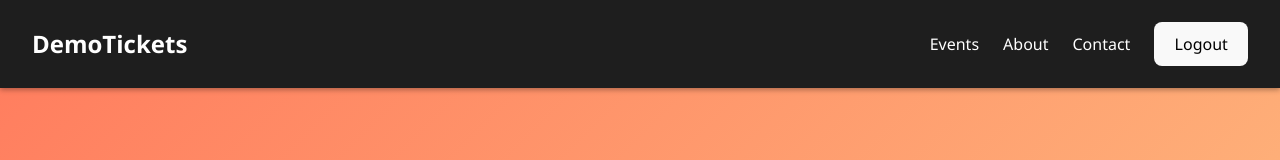
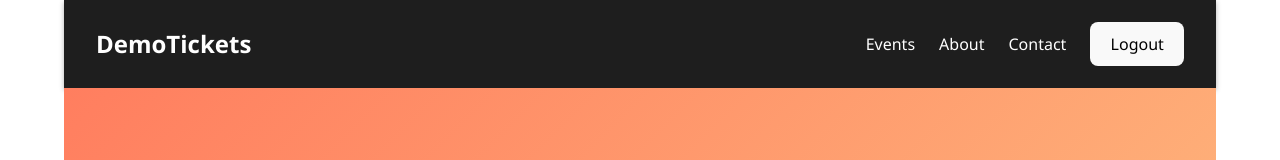
Before and after one commit to sppaskal/demo-tickets-fe, a React (Vite) app: page /home in a window 1280 px wide. Shown: the top 160 px of the page. Built offline with nearby package versions, Linux system fonts and the light colour scheme.

Commit message:
Added app container to center pages
- Added an app container div which centers pages and keeps them from being too stretched
- Adjusted the Login page to work with new app container
- Extracted custom logout button styling to its own LogoutButton.css file

```diff
--- a/src/App.css
+++ b/src/App.css
@@ -2,6 +2,18 @@ body, html, #root {
   height: 100%;
   width: 100%;
   margin: 0;
+}
+
+.app-container {
+  width: 90%;
+  max-width: 1600px;
+  margin: 0 auto;
+}
+
+@media (max-width: 700px) {
+  .app-container {
+    width: 100%;
+  }
 }
 
 .logo {
--- a/src/App.jsx
+++ b/src/App.jsx
@@ -1,16 +1,17 @@
-// src/App.jsx
 import { BrowserRouter, Routes, Route } from 'react-router-dom'
 import Login from './pages/Login.jsx'
 import Home from './pages/Home.jsx'
+import './App.css'
 
 function App () {
   return (
     <BrowserRouter>
-      <Routes>
-        <Route path='/login' element={<Login />} />
-        <Route path='/home' element={<Home />} />
-        {/* Add more routes here as needed */}
-      </Routes>
+      <div className='app-container'>
+        <Routes>
+          <Route path='/login' element={<Login />} />
+          <Route path='/home' element={<Home />} />
+        </Routes>
+      </div>
     </BrowserRouter>
   )
 }
--- a/src/styles/Home.css
+++ b/src/styles/Home.css
@@ -5,7 +5,6 @@ body {
 }
 
 .home-content {
-  padding-top: 5rem;
   text-align: center;
 }
 
@@ -13,12 +12,6 @@ body {
   padding: 3rem 1rem;
   background: linear-gradient(135deg, #ff7e5f, #feb47b);
   color: white;
-}
-
-@media (max-width: 450px) {
-  .hero-section {
-    padding-top: 15rem;
-  }
 }
 
 .hero-section h1 {
@@ -45,4 +38,11 @@ body {
   object-fit: cover;
   border-radius: 12px;
   box-shadow: 0 4px 6px rgba(0, 0, 0, 0.1);
+  transition: transform 0.3s ease, box-shadow 0.3s ease;
 }
+
+.events-gallery img:hover {
+  transform: scale(1.05);
+  box-shadow: 0 6px 12px rgba(0, 0, 0, 0.2);
+  cursor: pointer;
+}
--- a/src/styles/Login.css
+++ b/src/styles/Login.css
@@ -1,5 +1,5 @@
 .login-page {
-  width: 100vw;
+  width: 100%;
   height: 100vh;
   margin: 0;
   padding: 0;
@@ -20,7 +20,7 @@
   width: 80%;
 }
 
-@media (max-width: 400px) {
+@media (max-width: 510px) {
   .login-form {
     flex-direction: column;
     align-items: stretch;
@@ -29,6 +29,12 @@
   .login-input,
   .login-button {
     width: 100%;
+  }
+}
+
+@media (max-width: 285px) {
+  .login-error{
+    padding-bottom: 22px;
   }
 }
 
--- a/src/styles/LogoutButton.css
+++ b/src/styles/LogoutButton.css
@@ -0,0 +1,9 @@
+/* Using mostly default button style for logout button */
+
+@media (max-width: 700px) {
+  .logout-button {
+    width: 60%;
+    min-width: 95px;
+    text-align: center;
+  }
+}
--- a/src/styles/Navbar.css
+++ b/src/styles/Navbar.css
@@ -1,5 +1,4 @@
 .navbar {
-  position: fixed;
   top: 0;
   width: 100%;
   background-color: #1e1e1e;
@@ -38,7 +37,7 @@
   text-decoration: underline;
 }
 
-@media (max-width: 450px) {
+@media (max-width: 700px ) {
   .navbar-container {
     flex-direction: column;
     align-items: center;
@@ -75,16 +74,11 @@
   gap: 1.5rem;
 }
 
-@media (max-width: 450px) {
+@media (max-width: 700px) {
   .navbar-actions {
     flex-direction: column;
     align-items: center;
     width: 100%;
     gap: 1rem;
   }
-
-  .logout-button {
-    width: 60%;
-    text-align: center;
-  }
 }
```
